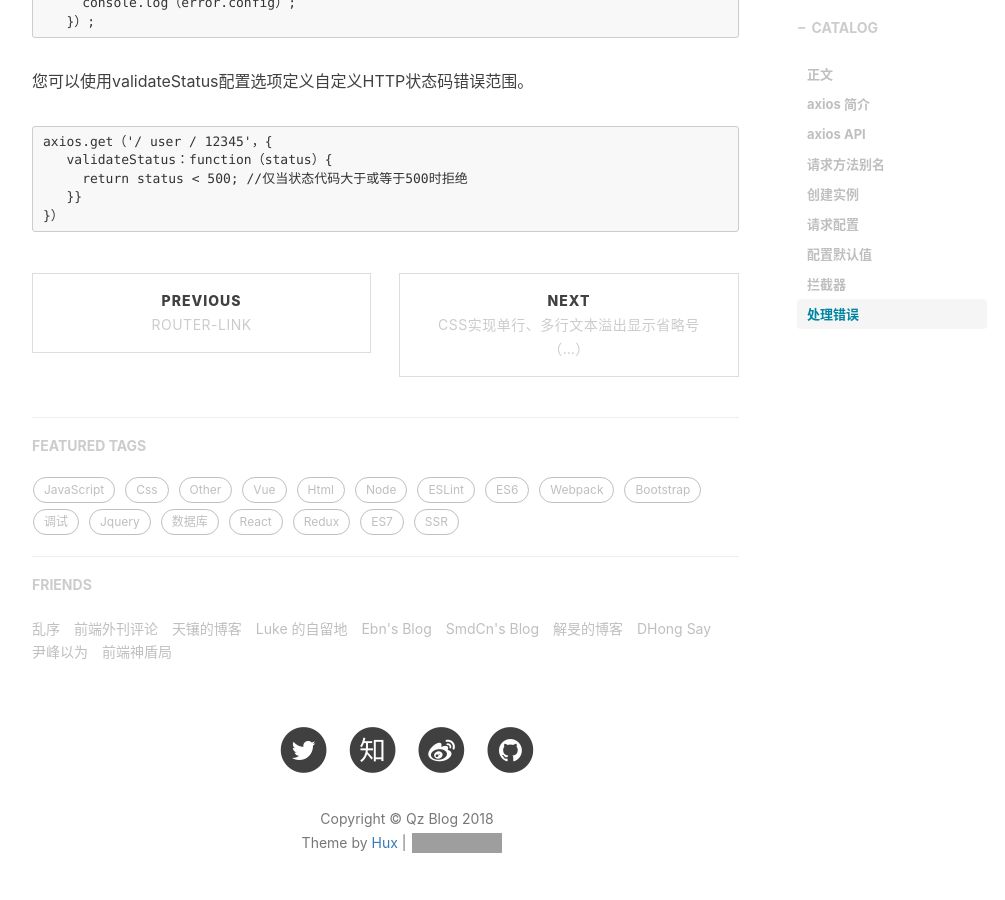
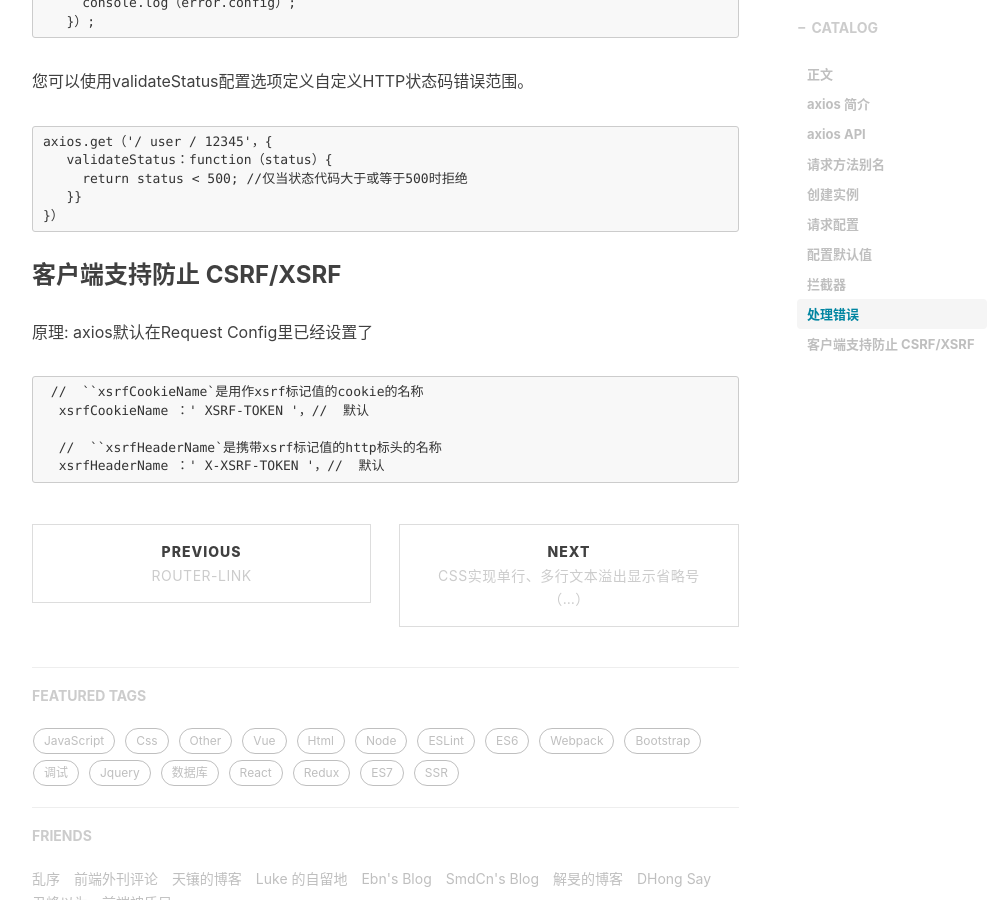
Before and after one commit to stephen-mi/QinZhen001.github.io, a Jekyll site: the page built from _posts/2017-08-24-axios-myblog.markdown, in a window 1280 px wide and 900 px high, scrolled down 6914 px. Shown: the whole window, without its empty margins (233-1238 px from the left). Built offline with Jekyll 4.4.1, drawn with Linux system fonts in a browser that asks for light colours; nearby versions of some CDN libraries; comment, search, counter and statistics services are not loaded; grey boxes are pictures that could not be loaded.

Commit message:
qz commit

````diff
--- a/_posts/2017-08-24-axios-myblog.markdown
+++ b/_posts/2017-08-24-axios-myblog.markdown
@@ -28,7 +28,7 @@
 * 转换请求和响应数据
 * 取消请求
 * 自动转换JSON数据
-* 客户端支持防止 CSRF/XSRF
+* **客户端支持防止 CSRF/XSRF**
 
 
 执行 GET 请求
@@ -314,3 +314,14 @@
    }}
 }）
 ```
+
+### 客户端支持防止 CSRF/XSRF
+原理:
+axios默认在Request Config里已经设置了
+```
+ //  ``xsrfCookieName`是用作xsrf标记值的cookie的名称
+  xsrfCookieName ：' XSRF-TOKEN '，//  默认
+
+  //  ``xsrfHeaderName`是携带xsrf标记值的http标头的名称
+  xsrfHeaderName ：' X-XSRF-TOKEN '，//  默认
+```
````
